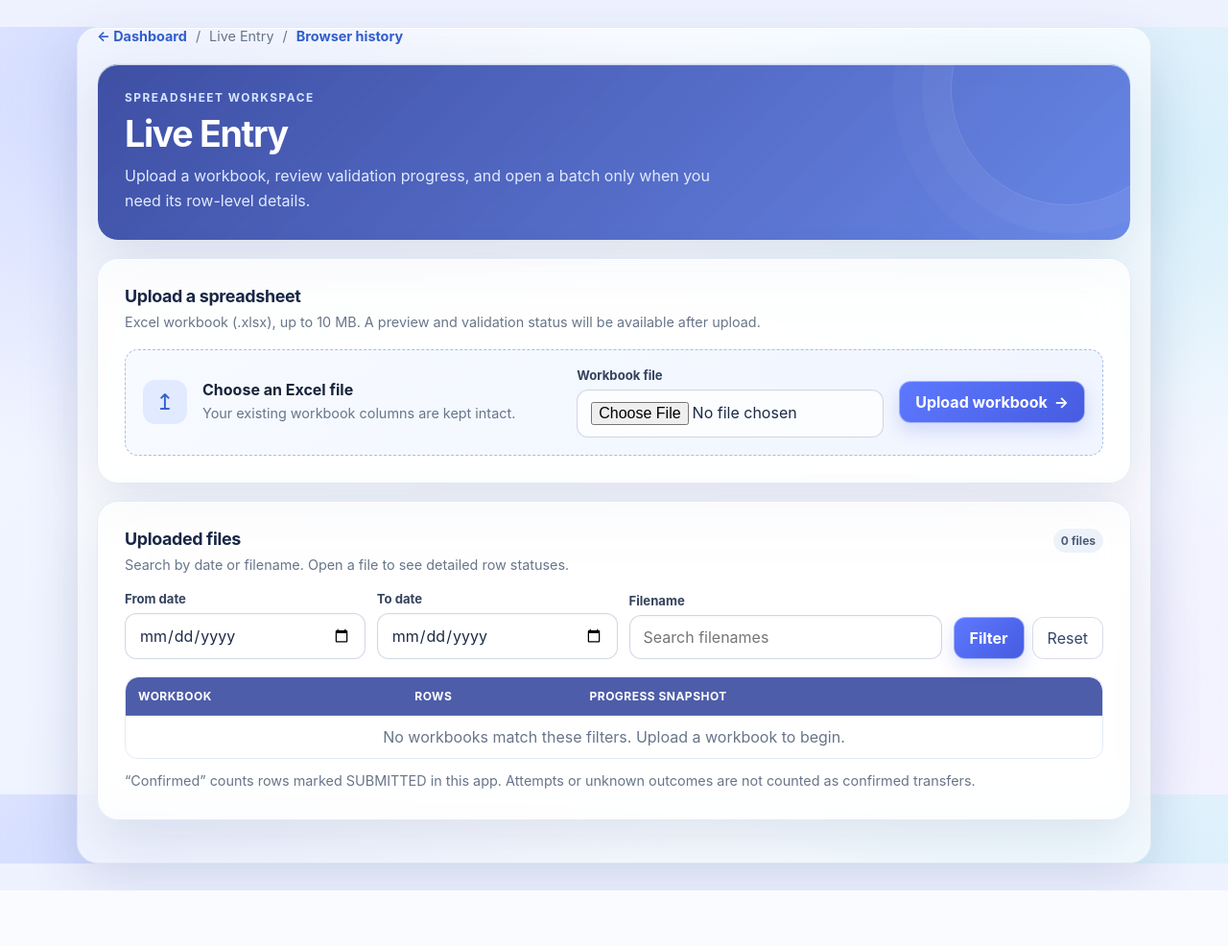
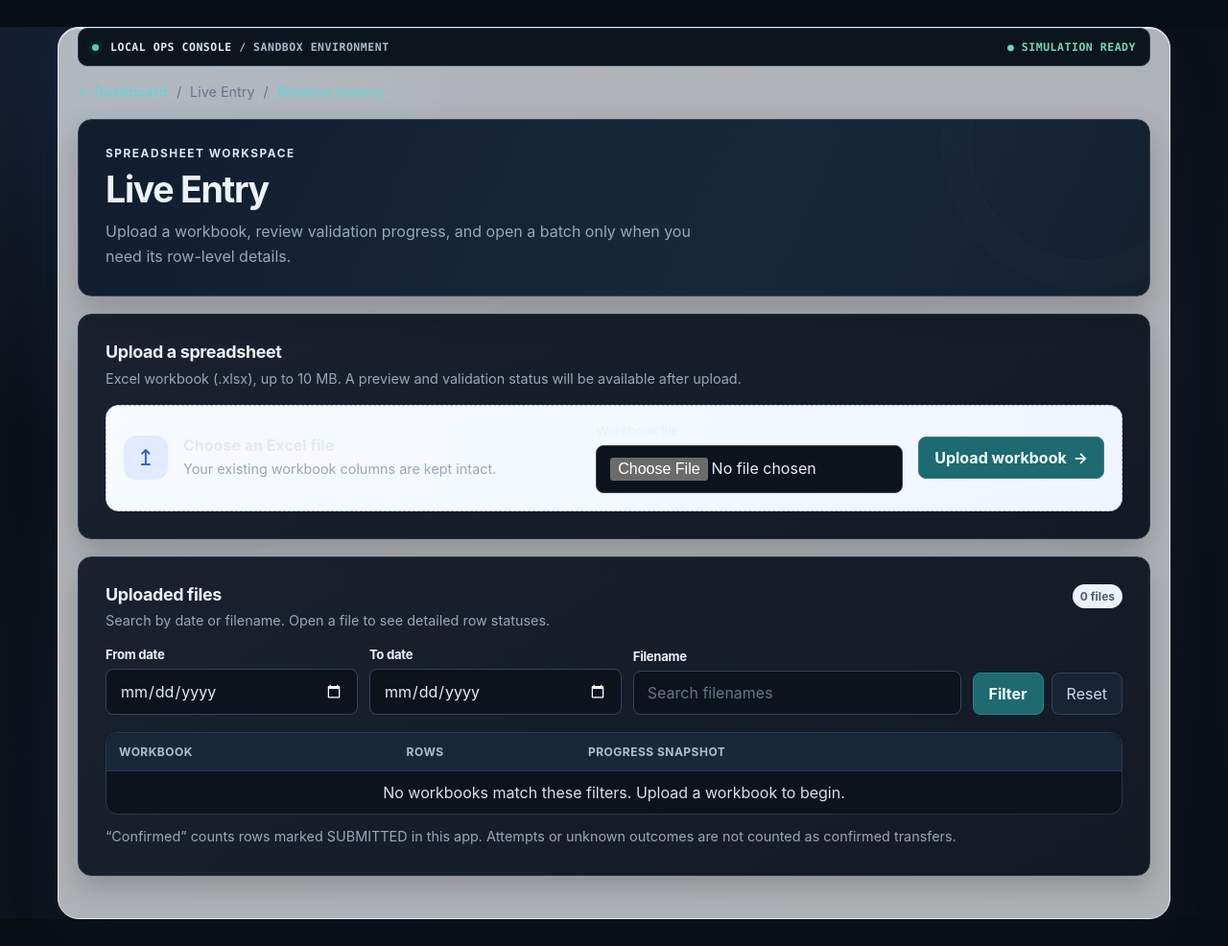
Before and after one commit to HERRY2DEV-ss/LocalSurveyTestAgent, a Flask app: page /live-entry in a window 1280 px wide. Shown: the whole page at 96% size. Before the commit the page ends 928 px from the top, so only its background shows below. Run offline with Flask 3, Linux system fonts and the light colour scheme; the visitor is signed in with stand-in values (Sample User, id 1); data that the repository does not hold is empty; some libraries are stand-ins or nearby versions.

Commit message:
Apply professional dark Live Entry theme and animated ops ribbon

```diff
--- a/templates/live_entry.html
+++ b/templates/live_entry.html
@@ -49,10 +49,49 @@
     .flash{padding:12px 14px;background:#fff4dc;border:1px solid #f2dda3;border-radius:12px}
     @media(max-width:780px){.page{margin:16px auto;padding:0 13px 30px}.hero{padding:22px}.panel{padding:16px}.filters{grid-template-columns:1fr 1fr}.filter-actions{grid-column:1/-1}.upload-box{align-items:flex-start}}
     @media(max-width:460px){.filters{grid-template-columns:1fr}.filter-actions{grid-column:auto}.file-input{max-width:none}.upload-box button{width:100%}.section-head{display:block}.section-head .btn{margin-top:10px}}
-  </style>
+
+/* Professional dark operations theme */
+html,body{background:#090d14!important;color:#e4eaf3!important;color-scheme:dark}
+body{background:radial-gradient(ellipse at 12% 0%,#172438 0,transparent 34%),linear-gradient(160deg,#090d14,#0d131d 55%,#0a1018)!important}
+h1,h2,h3,h4,label{color:#edf2fa!important;letter-spacing:-.02em}
+p,.small,.muted,.note{color:#98a7bb!important}
+.wrap,.page,main{max-width:1220px!important}
+.card,.panel,.live-overview{background:linear-gradient(145deg,rgba(20,29,42,.97),rgba(14,21,32,.97))!important;border:1px solid #293649!important;border-radius:14px!important;box-shadow:0 12px 30px #0003!important;backdrop-filter:none!important}
+.hero{background:linear-gradient(115deg,#111d2d,#18283b 62%,#14202e)!important;border:1px solid #33465d!important;border-radius:14px!important;box-shadow:0 14px 34px #0003!important}
+.hero:after{opacity:.22}
+.pill{background:#142c2c!important;color:#83e1bd!important;border:1px solid #24584c!important}
+input:not([type=checkbox]):not([type=radio]),textarea,select{background:#0c131d!important;color:#e7edf7!important;border:1px solid #34445a!important;border-radius:8px!important}
+input::placeholder,textarea::placeholder{color:#65758b!important}
+input:focus,textarea:focus,select:focus{outline:2px solid #2d7e83!important;outline-offset:1px;box-shadow:none!important}
+button,.btn,button[type=submit]{background:#1d6a70!important;color:#f2ffff!important;border:1px solid #2c8587!important;border-radius:8px!important;box-shadow:none!important}
+button:hover,.btn:hover{background:#258087!important;transform:translateY(-1px)}
+button.secondary,.secondary{background:#182434!important;color:#cbd7e6!important;border:1px solid #34445a!important}
+.warning,.flash,.message{background:#302718!important;border:1px solid #65502a!important;color:#f0d99d!important}
+table,.table-wrap{background:#0c131d!important;border-color:#2b394b!important}
+th{background:#18283a!important;color:#aebed2!important;border-color:#2b394b!important}
+td{color:#d7e0ec!important;border-color:#253244!important}
+tbody tr:hover{background:#141f2d!important}
+a{color:#72cfd0!important}
+.day-card{background:linear-gradient(145deg,#141f2d,#101823)!important;border-color:#2c3b4f!important;color:#e7edf7!important}
+.day-card:hover{border-color:#347f83!important;box-shadow:0 10px 25px #0004!important}
+.day-meta,.day-foot{color:#9eafc4!important}.day-foot{border-color:#2b394b!important}.today-tag{background:#173b3c!important;color:#8ce3d7!important}
+.cyber-panel{background:linear-gradient(145deg,#090d14,#101722 58%,#15121a)!important;border-color:#3b303a!important}
+.cyber-stat{background:#0c131d!important;border-color:#293649!important}
+.cyber-terminal{background:#070b11!important;border-color:#293649!important}
+.cyber-terminal-head{background:#111a27!important}
+.cyber-copy,.cyber-footnote{color:#98a7bb!important}
+.ops-ribbon{position:relative;isolation:isolate;display:flex;align-items:center;gap:12px;overflow:hidden;margin:0 0 18px;padding:11px 14px;border:1px solid #293b4d;border-radius:10px;background:#0c141e;color:#a9bacd;font:600 .72rem/1.4 ui-monospace,SFMono-Regular,Consolas,monospace;letter-spacing:.045em}
+.ops-ribbon:before{content:"";position:absolute;z-index:-1;left:-40%;top:0;width:34%;height:100%;background:linear-gradient(90deg,transparent,#3dd0c21c,transparent);transform:skewX(-20deg);animation:ops-sweep 4s ease-in-out infinite}
+.ops-live-dot{width:7px;height:7px;flex:0 0 7px;border-radius:50%;background:#52d6aa;box-shadow:0 0 10px #52d6aa66;animation:ops-pulse 1.7s infinite}
+.ops-ribbon strong{color:#dce8f5;font-weight:700}.ops-ribbon .ops-state{margin-left:auto;color:#70d7b1;white-space:nowrap}
+@keyframes ops-sweep{0%{left:-40%}70%,100%{left:120%}}@keyframes ops-pulse{50%{opacity:.35}}
+@media(max-width:600px){.ops-ribbon{font-size:.62rem;gap:8px;flex-wrap:wrap}.ops-ribbon .ops-state{margin-left:15px}.wrap,.page,main{width:calc(100% - 24px)!important;padding-top:14px!important}}
+@media(prefers-reduced-motion:reduce){.ops-ribbon:before,.ops-live-dot{animation:none!important}}
+</style>
 </head>
 <body>
 <main class="page">
+  <div class="ops-ribbon" role="status"><span class="ops-live-dot"></span><span><strong>LOCAL OPS CONSOLE</strong> / SANDBOX ENVIRONMENT</span><span class="ops-state">● SIMULATION READY</span></div>
   <nav class="navline"><a href="/">← Dashboard</a><span>/</span><span>Live Entry</span><span>/</span><a href="/history">Browser history</a></nav>
   <header class="hero">
     <div class="eyebrow">Spreadsheet workspace</div>
```
